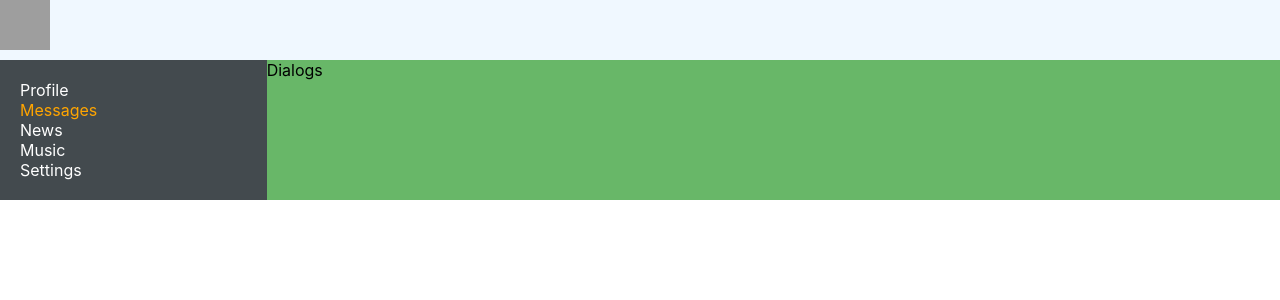
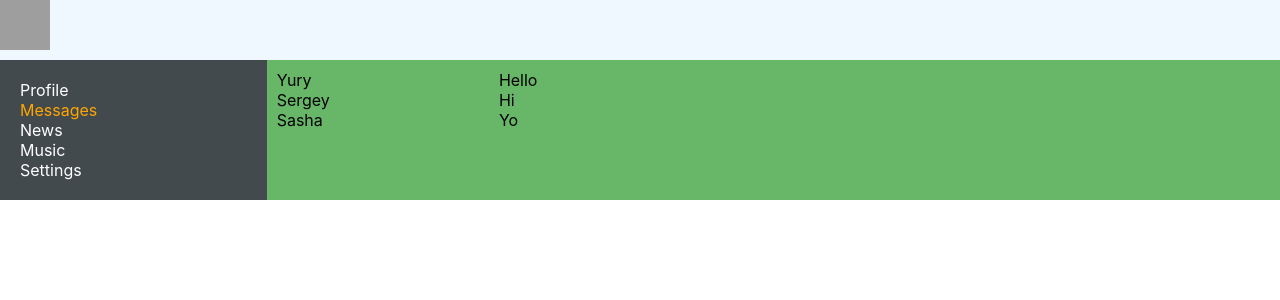
Before and after one commit to kkovalenkoo/social-network, a React (Create React App) app: page /dialogs in a window 1280 px wide. Shown: the top 300 px of the page. Built offline with nearby package versions, Linux system fonts and the light colour scheme; grey boxes are pictures that could not be loaded.

Commit message:
21 layout

```diff
--- a/src/components/Dialogs/Dialogs.module.css
+++ b/src/components/Dialogs/Dialogs.module.css
@@ -0,0 +1,12 @@
+.dialogs {
+    display: grid;
+    grid-template-columns: 2fr 10fr;
+}
+
+.dialogItem {
+    padding: 10px;
+}
+
+.messages {
+    padding: 10px;
+}
--- a/src/components/Dialogs/Dialogs.tsx
+++ b/src/components/Dialogs/Dialogs.tsx
@@ -2,8 +2,17 @@ import s from './Dialogs.module.css'
 
 export function Dialogs() {
     return (
-        <div>
-            Dialogs
+        <div className={s.dialogs}>
+            <div className={s.dialogItem}>
+                <div>Yury</div>
+                <div>Sergey</div>
+                <div>Sasha</div>
+            </div>
+            <div className={s.messages}>
+                <div>Hello</div>
+                <div>Hi</div>
+                <div>Yo</div>
+            </div>
         </div>
     )
 }
```
